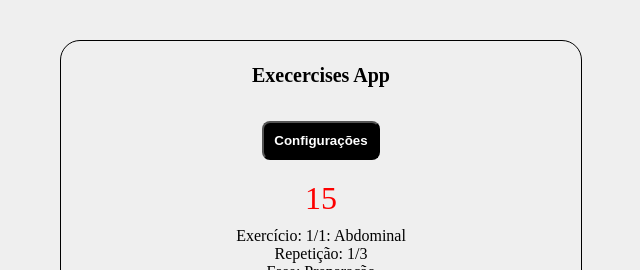
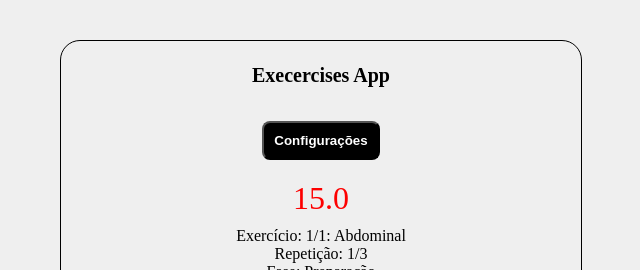
Before and after one commit to denysLerroan/Course-Angular-IGTI-app-Execsises, an Angular app: page / in a window 1280 px wide. Shown: the top 270 px of the page, without its empty margins (319-959 px from the left). Built offline with nearby package versions, Linux system fonts and the light colour scheme.

Commit message:
Refactoring the TimerComponent with DecimalPipes instead formatTimeLeft()

```diff
--- a/src/app/timer/timer.component.html
+++ b/src/app/timer/timer.component.html
@@ -1,5 +1,5 @@
 <div class="panel">
-  <div class="timer">{{ formatTimeLeft(timeLeft) }}</div>
+  <div class="timer">{{ timeLeft / 10 | number: "1.1-1" }}</div>
   <div>
     Exercício: {{ currentEx + 1 }}/{{ this.exercises.length }}:
     {{ this.exercises[this.currentEx].name }}
--- a/src/app/timer/timer.component.ts
+++ b/src/app/timer/timer.component.ts
@@ -22,10 +22,6 @@ export class TimerComponent implements OnInit, OnDestroy {
 
   ngOnDestroy(): void {
     this.pause();
-  }
-
-  formatTimeLeft(time: number) {
-    return (time / 10).toString();
   }
 
   formatPhase(phase: number) {
```
